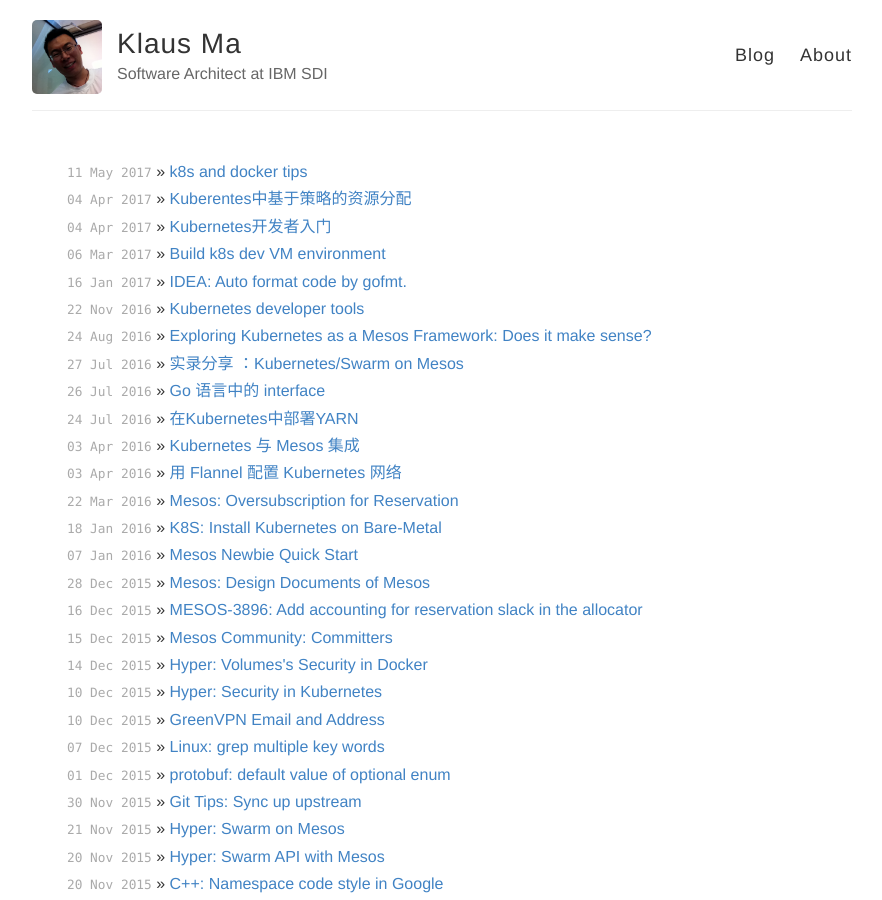
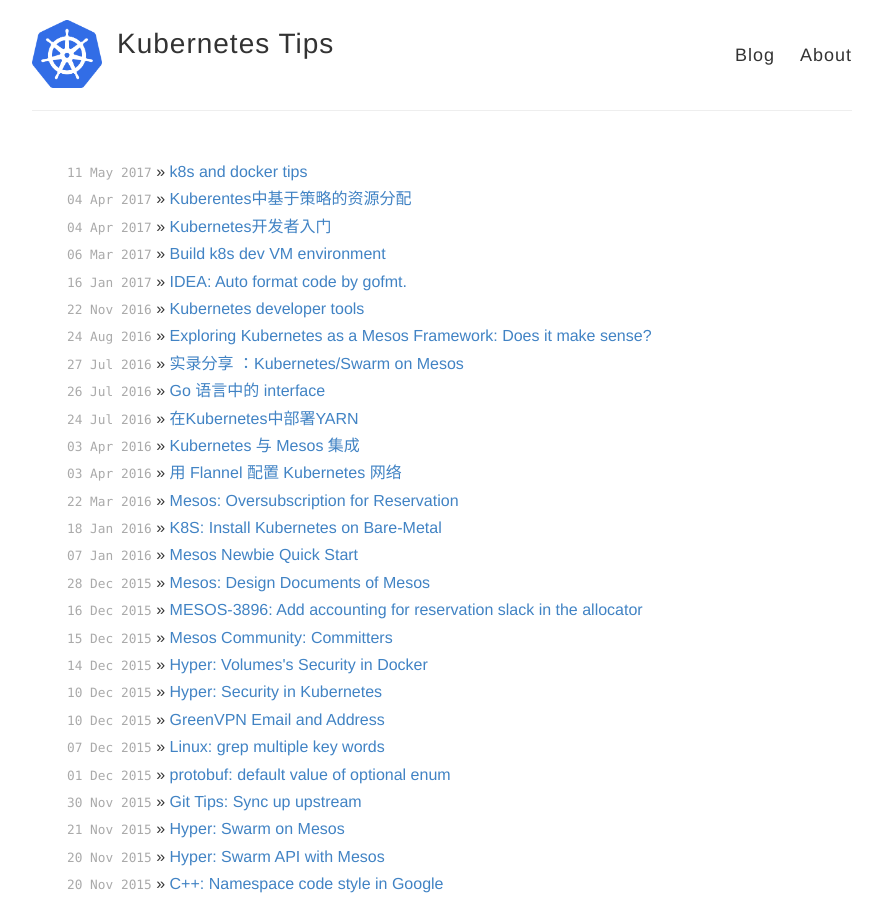
Before and after one commit to k82cn/k82cn.github.io, a Jekyll site: the page built from index.html, in a window 1280 px wide and 900 px high. Shown: the whole window, without its empty margins (198-1080 px from the left). Built offline with Jekyll 4.4.1, drawn with Linux system fonts in a browser that asks for light colours.

Commit message:
Added CNAME.

```diff
--- /dev/null
+++ b/CNAME
@@ -0,0 +1 @@
+www.k8s.tips
--- a/_config.yml
+++ b/_config.yml
@@ -3,15 +3,15 @@
 #
 
 # Name of your site (displayed in the header)
-name: Klaus Ma
+name: Kubernetes Tips
 
 # Short bio or description (displayed in the header)
-description: Software Architect at IBM SDI
+# description: Kubernetes Tips
 
 # URL of your avatar or profile pic (you could use your GitHub profile pic)
 avatar: /images/logo.png
 
-domain: k82.me
+domain: k8s.tips
 
 #
 # Flags below are optional
```
Also changed, not shown: images/logo.png.
